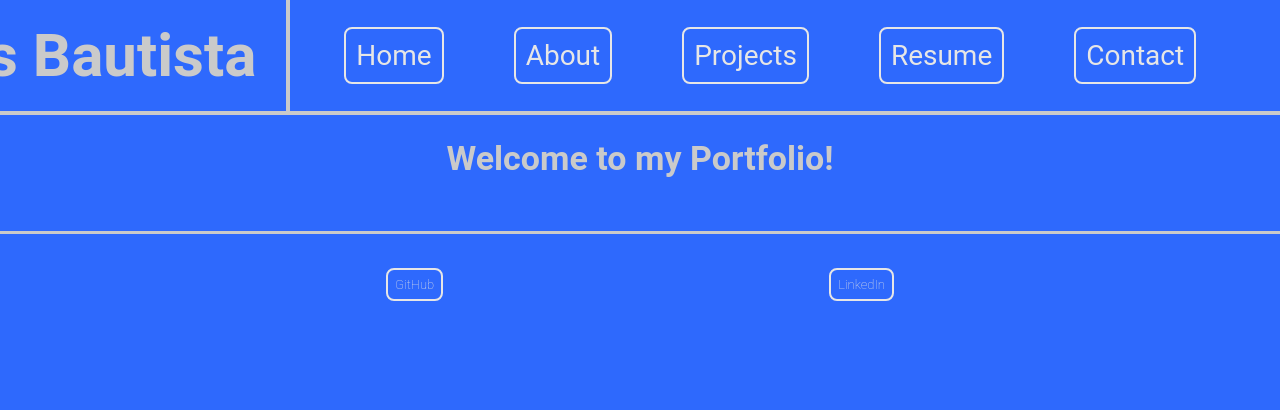
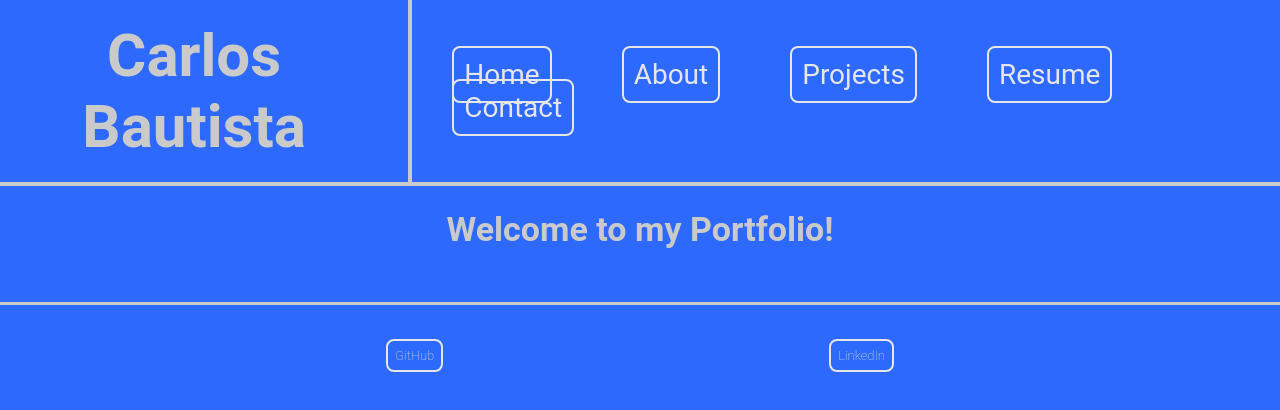
Before and after one commit to CxLos/CxLos-Portfolio, a React (Create React App) app in the folder cxlos20-portfolio/: page / in a window 1280 px wide. Shown: the top 410 px of the page. Built offline with nearby package versions, Linux system fonts and the light colour scheme.

Commit message:
edited resume. styled navbar

```diff
--- a/cxlos20-portfolio/src/App.css
+++ b/cxlos20-portfolio/src/App.css
@@ -170,14 +170,14 @@ header{
   text-align: center;
   /* margin-top: 30px; */
   border-right: 4px solid;
-  padding: 50px 80px 0px -50px;
+  padding: 0px 0px 0px 0px;
   margin: 0px 0px 0px 0px;
 }
 
 .carlos h1 {
   display: inline-block;
   /* padding: 0px 40px 0px 0px; */
-  margin: 20px 30px 20px -170px;
+  margin: 20px 30px 20px 10px;
 }
 
 .contact-form {
--- a/cxlos20-portfolio/src/components/pages/resume.js
+++ b/cxlos20-portfolio/src/components/pages/resume.js
@@ -14,7 +14,7 @@ const Resume = () => {
                 {/* <img className='image' alt='resume' src='../assets/images/Screenshot-142539.png'/> */}
                 {/* <img className='resume' alt='resume' src={require(`./screenshots/Screenshot-115502.png`)}/>
                 <img className='resume' alt='resume' src={require(`./screenshots/Screenshot-120004.png`)}/> */}
-                <img className='resume' alt='resume' src={require(`./screenshots/Screenshot-163937.png`)}/>
+                <img className='resume' alt='resume' src={require(`./screenshots/Screenshot-224148.png`)}/>
             </div>
         </div>
     );
```
Also changed, not shown: cxlos20-portfolio/src/components/pages/screenshots/Screenshot-223903.png (added), cxlos20-portfolio/src/components/pages/screenshots/Screenshot-224148.png (added).
